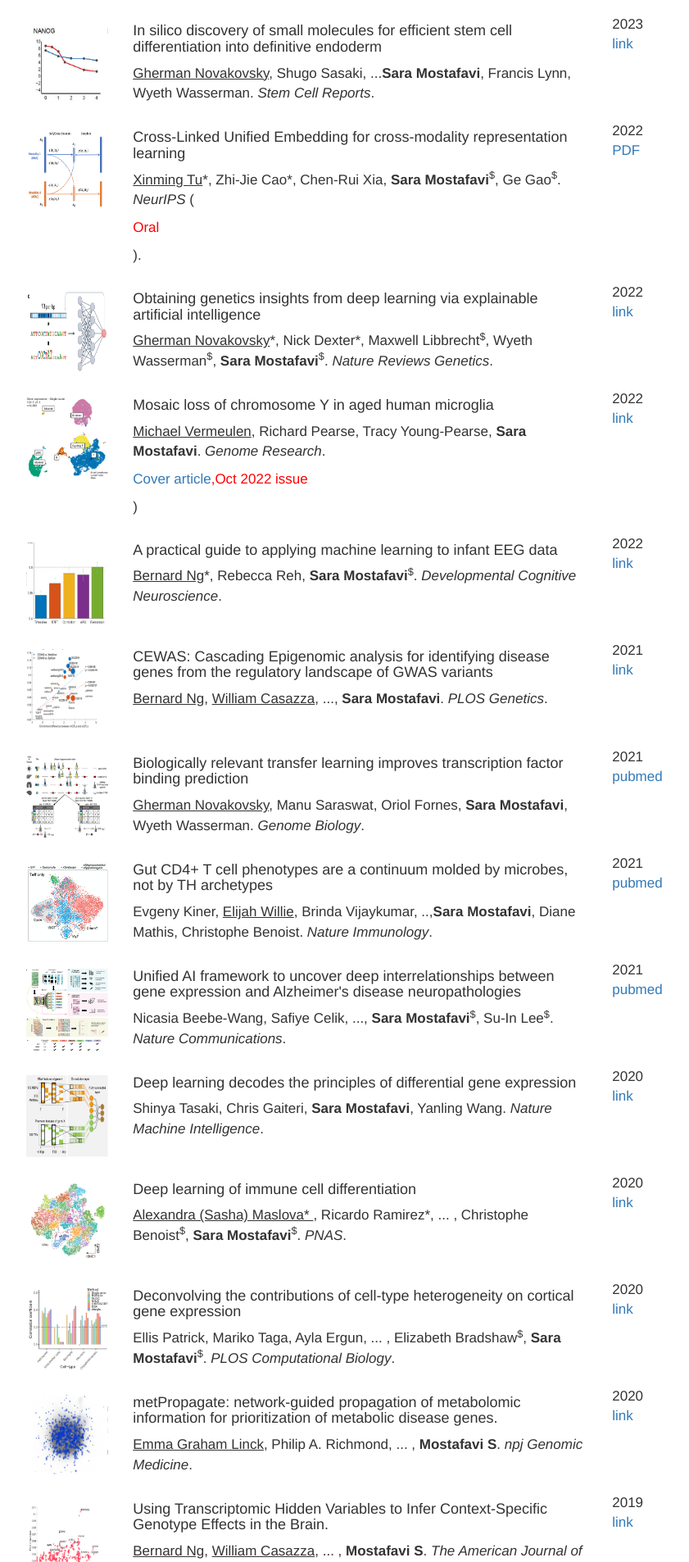
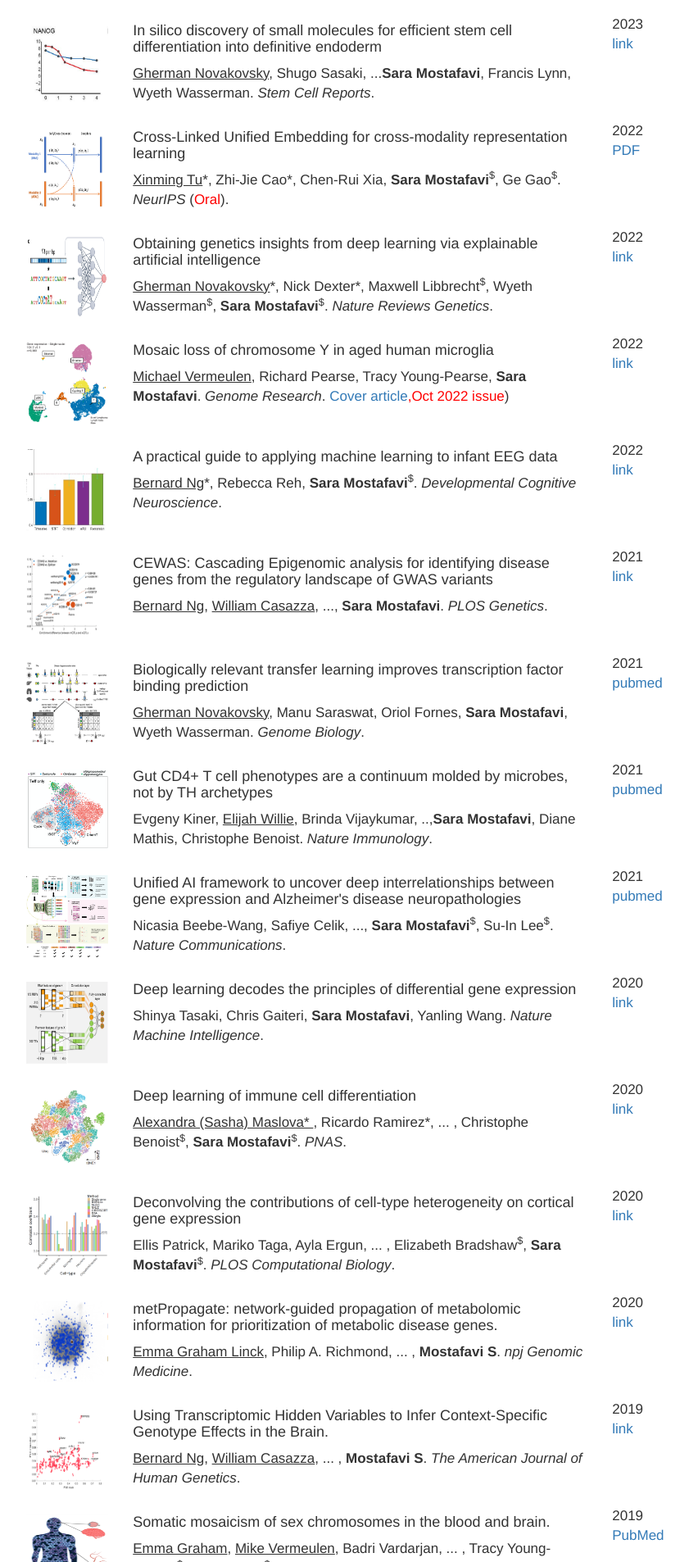
Before and after one commit to saramostafavi/saramostafavi.github.io, a Jekyll site: the page built from publications.html, in a window 1280 px wide. Shown: the part 859-2765 px from the top of the page at 82% size, without its empty margins (54-895 px from the left). Built offline with Jekyll 4.4.1, drawn with Linux system fonts in a browser that asks for light colours; nearby versions of some CDN libraries; a style sheet for code colours, icons or effects is not loaded.

Commit message:
Update publications.yml

```diff
--- a/_data/publications.yml
+++ b/_data/publications.yml
@@ -22,7 +22,7 @@
 - title: >
     Cross-Linked Unified Embedding for cross-modality representation learning
   author: >
-    <u>Xinming Tu</u>*, Zhi-Jie Cao*, Chen-Rui Xia, <b>Sara Mostafavi</b><sup>$</sup>, Ge Gao<sup>$</sup>. <I>NeurIPS</I> (<p style="color:red">Oral</p>).
+    <u>Xinming Tu</u>*, Zhi-Jie Cao*, Chen-Rui Xia, <b>Sara Mostafavi</b><sup>$</sup>, Ge Gao<sup>$</sup>. <I>NeurIPS</I> (<FONT COLOR="RED">Oral</FONT>).
   image: ../images/CLUE2.png
   year: 2022
   repo:
@@ -43,7 +43,7 @@
 - title: >
     Mosaic loss of chromosome Y in aged human microglia
   author: >
-    <u>Michael Vermeulen</u>, Richard Pearse, Tracy Young-Pearse, <b>Sara Mostafavi</b>. <I>Genome Research</I>. <p style="color:red"><a href="https://genome.cshlp.org/content/32/10.cover-expansion">Cover article</a>,Oct 2022 issue</p>)
+    <u>Michael Vermeulen</u>, Richard Pearse, Tracy Young-Pearse, <b>Sara Mostafavi</b>. <I>Genome Research</I>. <FONT COLOR="RED"><a href="https://genome.cshlp.org/content/32/10.cover-expansion">Cover article</a>,Oct 2022 issue</FONT>)
   image: ../images/LOY.png
   year: 2022
   repo:
```
